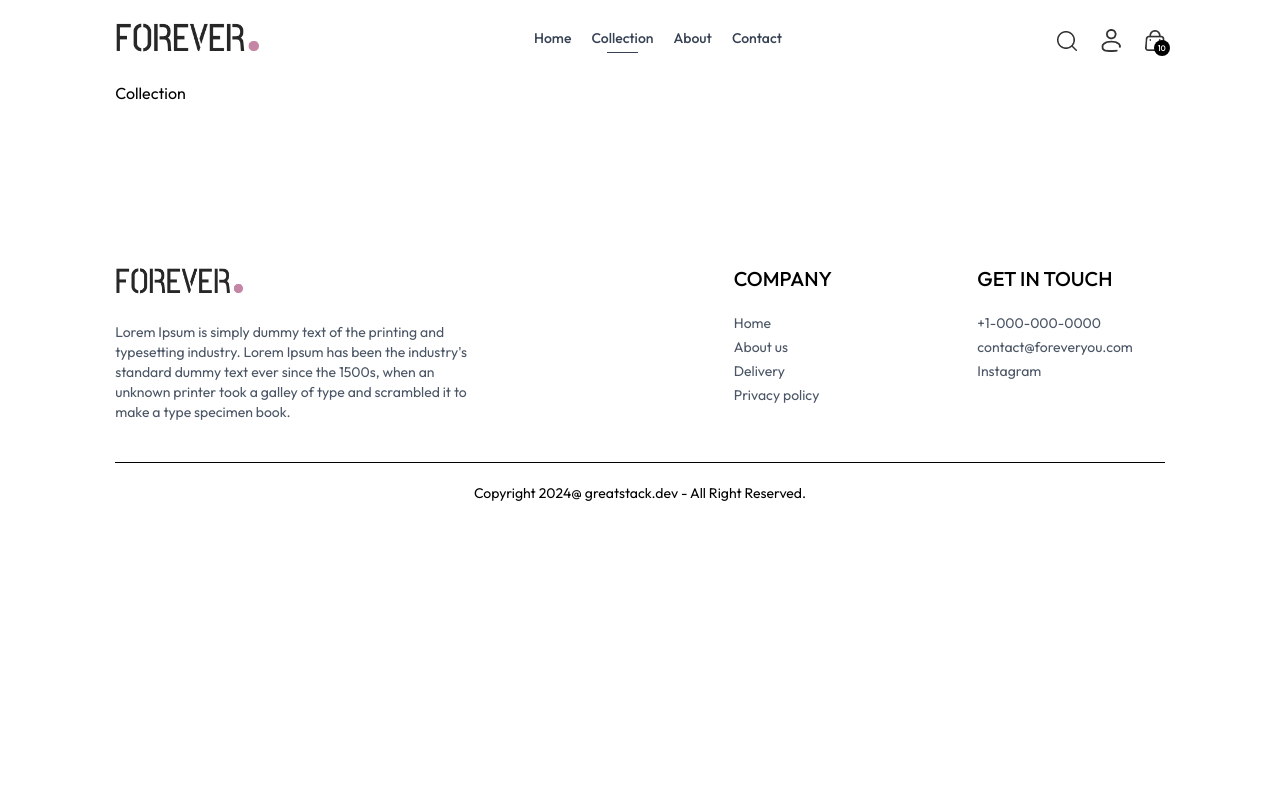
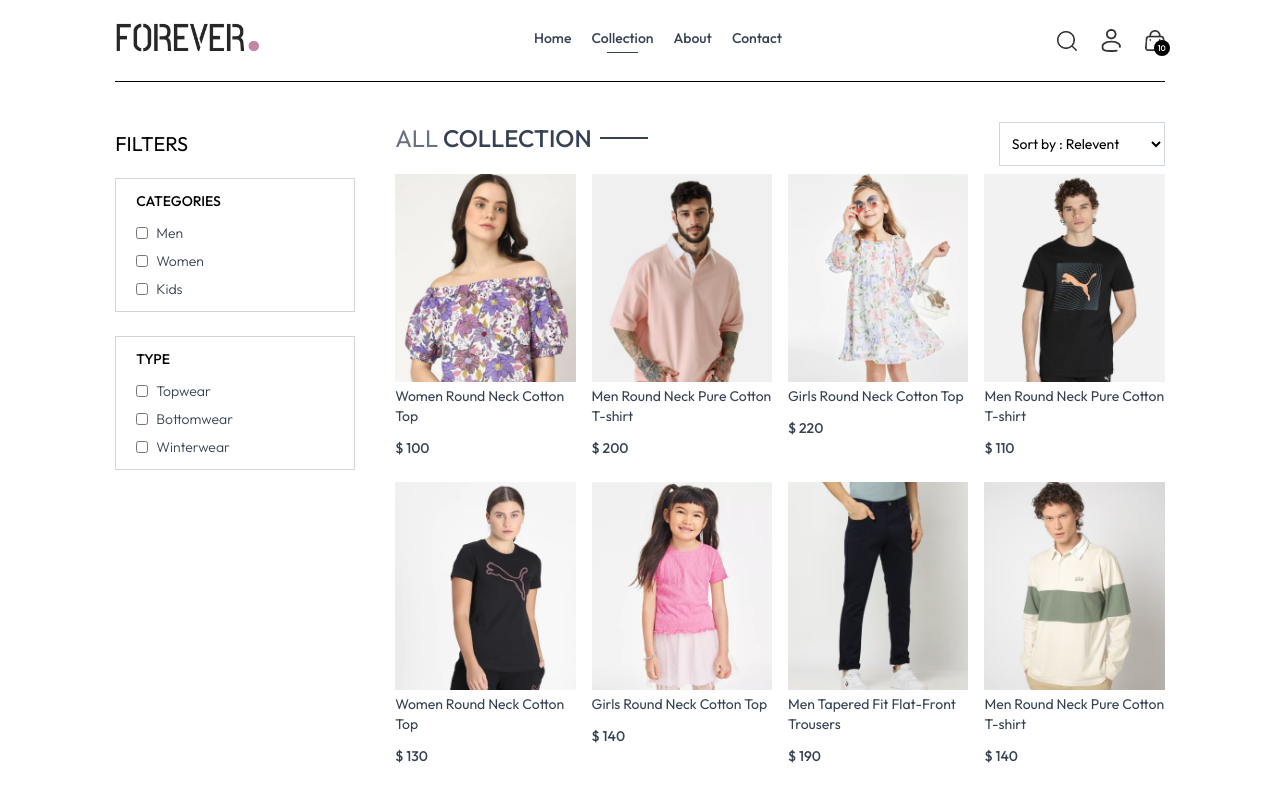
Before and after one commit to ayushjaiswal97/Forever, a React (Vite) app: page /collection in a window 1280 px wide. Shown: the top 788 px of the page. Built offline with nearby package versions, Linux system fonts and the light colour scheme.

Commit message:
product-filters

```diff
--- a/src/pages/Collection.jsx
+++ b/src/pages/Collection.jsx
@@ -1,9 +1,128 @@
-import React from 'react'
+import { useContext, useEffect, useState } from "react";
+import { ShopContext } from "../context/ShopContext";
+import { assets } from "../assets/assets";
+import Title from "../components/Title";
+import ProductItem from "../components/ProductItem"
 
 const Collection = () => {
+  const { products } = useContext(ShopContext);
+  const [showFilter, setShowFilter] = useState(false);
+  const [filterProducts, setFilterProducts] = useState([]);
+  const [category, setCategory] = useState([]);
+  const [subCategory, setSubCategory] = useState([]);
+
+  const toggleCategory = (e) => {
+
+    if (category.includes(e.target.value)){
+      setCategory(prev => prev.filter(item => item !== e.target.value));
+    } else {
+      setCategory(prev => [...prev, e.target.value]);
+    }
+  }
+
+  const toggleSubCategory = (e) => {
+
+    if(subCategory.includes(e.target.value)){
+      setSubCategory(prev => prev.filter(item => item !== e.target.value));
+    } else {
+      setSubCategory(prev => [...prev, e.target.value]);
+    }
+  }
+
+  const applyFilter = () => {
+
+    let productsCopy = products.slice();
+
+    if(category.length > 0){
+      productsCopy = productsCopy.filter(item => category.includes(item.category));
+    }
+
+    if(subCategory.length > 0){
+      productsCopy = productsCopy.filter(item => subCategory.includes(item.subCategory));
+    }
+
+    setFilterProducts(productsCopy);
+  }
+
+  useEffect(() => {
+    applyFilter();
+  },[category, subCategory])
+
   return (
-    <div>Collection</div>
-  )
-}
+    <div className="flex flex-col sm:flex-row gap-1 sm:gap-10 pt-10 border-t">
+      {/* Filter Options */}
+      <div className="min-w-60">
+        <p onClick={()=>setShowFilter(!showFilter)} className="my-2 text-xl flex items-center cursor-pointer gap-2">
+          FILTERS
+        <img className={`h-3 sm:hidden ${showFilter ? 'rotate-90' : ''}`} src={assets.dropdown_icon} alt="" />
+        </p>
+        {/* category Filter */}
+        <div
+          className={`border border-gray-300 pl-5 py-3 my-5 ${
+            showFilter ? "" : "hidden"
+          } sm:block`}>
+          <p className="mb-3 text-sm font-medium">CATEGORIES</p>
+          <div className="flex flex-col gap-2 text-sm font-light text-gray-700">
+            <p className="flex gap-2">
+              <input className="w-3" type="checkbox" value={"Men"} onChange={toggleCategory}/>
+              Men
+            </p>
+            <p className="flex gap-2">
+              <input className="w-3" type="checkbox" value={"Women"} onChange={toggleCategory}/>
+              Women
+            </p>
+            <p className="flex gap-2">
+              <input className="w-3" type="checkbox" value={"Kids"} onChange={toggleCategory}/>
+              Kids
+            </p>
+          </div>
+        </div>
+        {/* SubCategory Filter */}
+        <div
+          className={`border border-gray-300 pl-5 py-3 mt-6 ${
+            showFilter ? "" : "hidden"
+          } sm:block`}>
+          <p className="mb-3 text-sm font-medium">TYPE</p>
+          <div className="flex flex-col gap-2 text-sm font-light text-gray-700">
+            <p className="flex gap-2">
+              <input className="w-3" type="checkbox" value={"Topwear"} onChange={toggleSubCategory}/>
+              Topwear
+            </p>
+            <p className="flex gap-2">
+              <input className="w-3" type="checkbox" value={"Bottomwear"} onChange={toggleSubCategory}/>
+              Bottomwear
+            </p>
+            <p className="flex gap-2">
+              <input className="w-3" type="checkbox" value={"Winterwear"} onChange={toggleSubCategory}/>
+              Winterwear
+            </p>
+          </div>
+        </div>
+      </div>
 
-export default Collection
+      {/* Right side */}
+      <div className="flex-1">
+
+        <div className="flex justify-between text-base sm:text-2xl mb-2">
+          <Title text1={'ALL'} text2={'COLLECTION'} />
+          <select className="border border-gray-300 text-sm px-2">
+            <option value="relevent">Sort by : Relevent</option>
+            <option value="low-high">Sort by : Low to High</option>
+            <option value="high-low">Sort by : High to Low</option>
+          </select>
+        </div>
+
+        {/* Map Products */}
+        <div className="grid grid-cols-2 sm:grid-cols-3 lg:grid-cols-4 md:grid-cols-5 gap-4 gap-y-6">
+          {
+            filterProducts.map((item, index)=>(
+               <ProductItem key={index} name={item.name} id={item._id} image={item.image} price={item.price}/>
+            ))
+          }
+        </div>
+      </div>
+    </div>
+  );
+};
+
+export default Collection;
```
